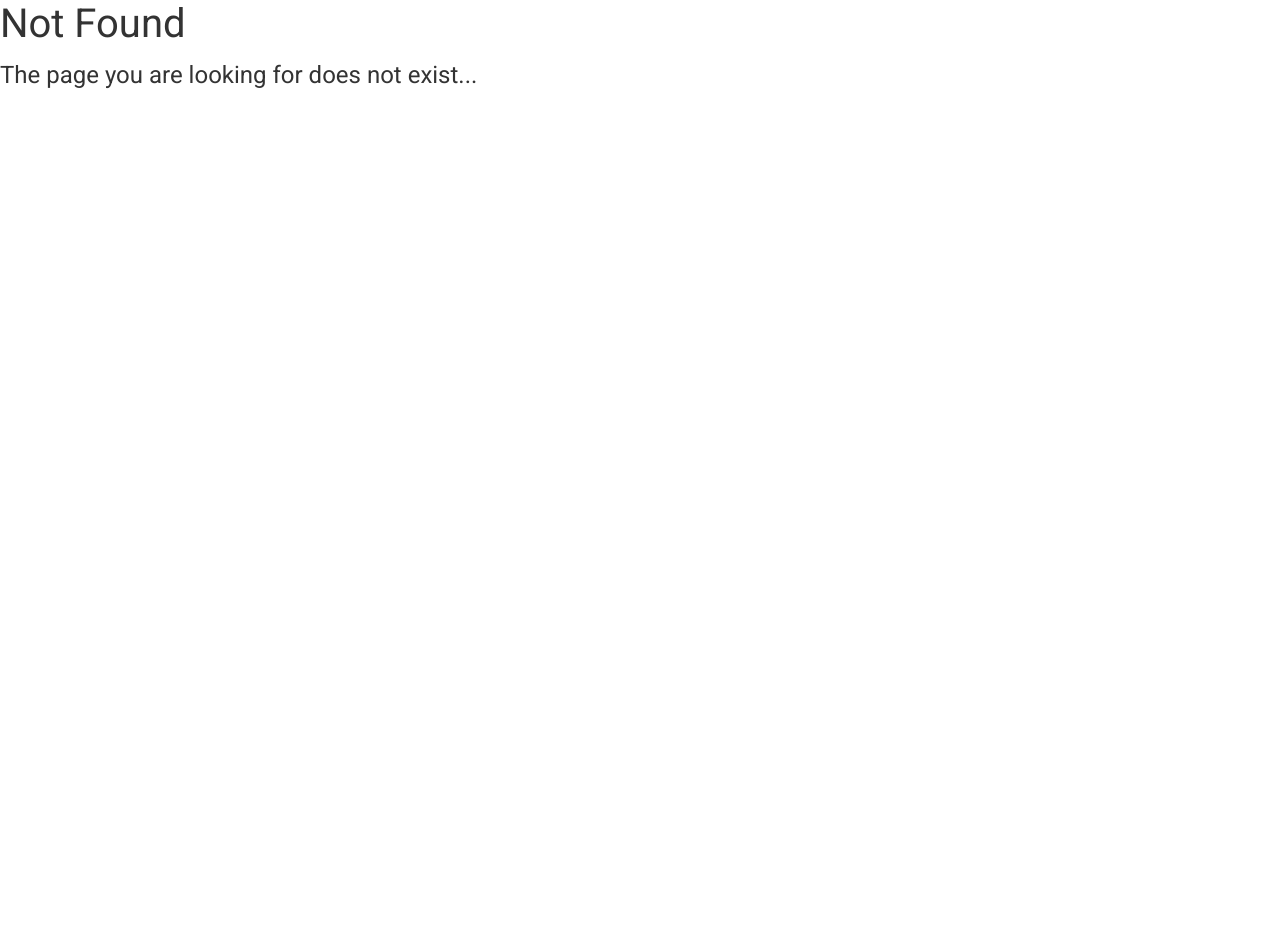
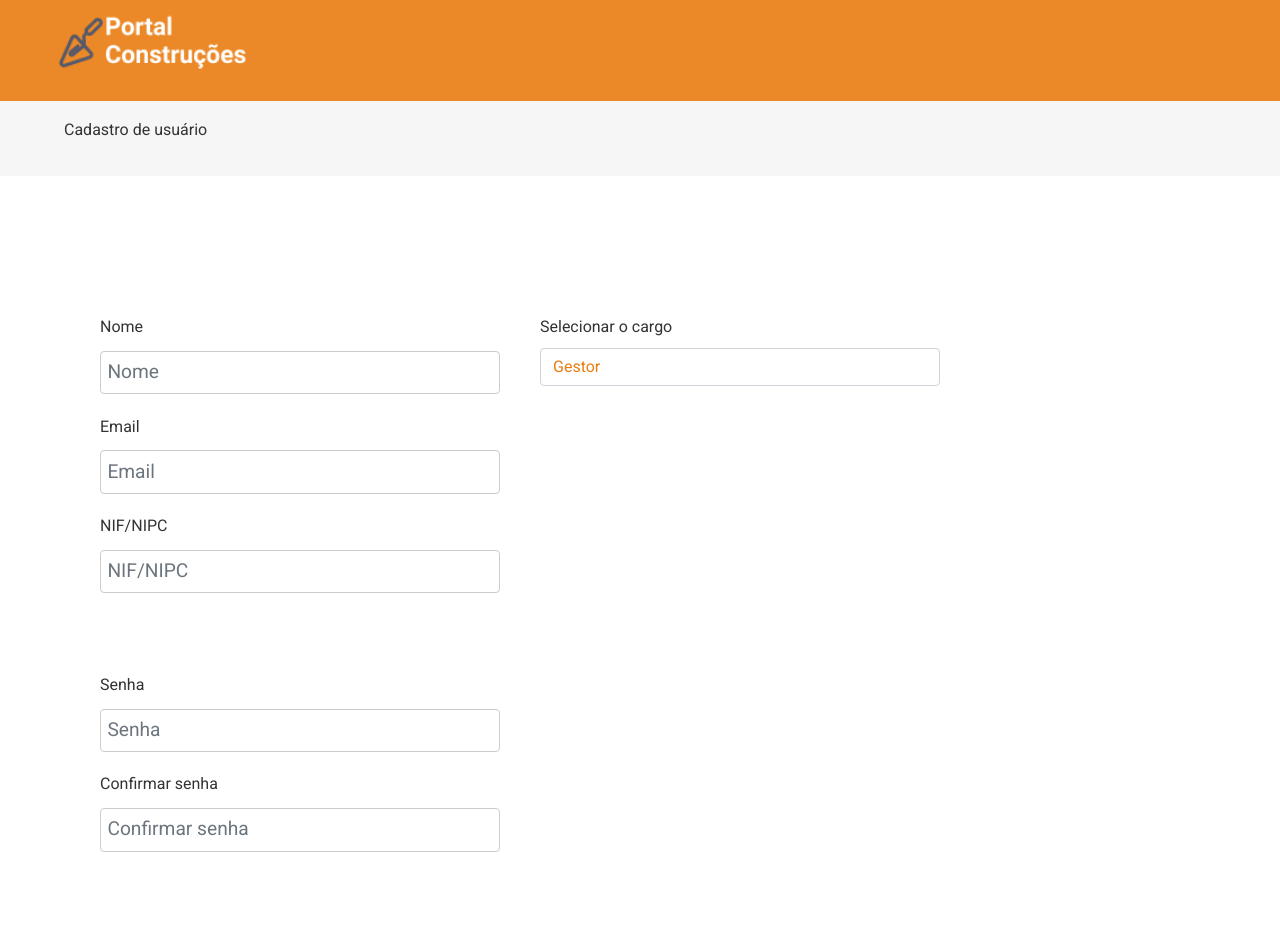
Before and after one commit to marcocmm/ConstructionAppFrontEnd, a React (Create React App) app: page /register in a window 1280 px wide. Before the commit this address had no page. Shown: the top 949 px of the page. Before the commit the page ends 800 px from the top, so only its background shows below. Built offline with nearby package versions, Linux system fonts and the light colour scheme.

Commit message:
Login and Register page

```diff
--- a/src/App.css
+++ b/src/App.css
@@ -97,6 +97,10 @@ img {
 
 .text-center {
   text-align: center;
+}
+
+.text-color-primary {
+  color: var(--primary-color);
 }
 
 .text-primary {
@@ -397,7 +401,15 @@ table th {
   width: 100%;
   border-bottom: solid 1px var(--primary-color);
   opacity: 0.9;
-  margin-bottom: 1rem;
+}
+.navbarLinks {
+  display: flex;
+  /* justify-content: space-between; */
+  align-items: center;
+  padding: 1rem 2rem;
+  z-index: 1;
+  width: 100%;
+  border-bottom: solid 1px #f6f6f6;
 }
 
 .navbar ul {
--- a/src/App.js
+++ b/src/App.js
@@ -2,6 +2,7 @@ import React, { Fragment } from "react";
 import { BrowserRouter as Router, Route, Switch } from "react-router-dom";
 import Home from "./components/pages/Home";
 import Login from "./components/pages/Login";
+import Register from "./components/pages/Register";
 import NotFound from "./components/pages/NotFound";
 import AuthState from "./context/auth/AuthState";
 import PrivateRoute from "./components/routing/PrivateRoute";
@@ -16,6 +17,7 @@ function App() {
           <Switch>
             <PrivateRoute exact path="/" component={Home} />
             <Route exact path="/login" component={Login} />
+            <Route exact path="/register" component={Register} />
             <Route component={NotFound} />
           </Switch>
         </Fragment>
--- /dev/null
+++ b/src/components/layout/CardObra.js
@@ -0,0 +1,36 @@
+import React from "react";
+import imgNovaObra from "../../img/novaObra.png";
+
+const CardObra = ({ obra }) => {
+  const novaObra = (
+    <div
+      style={{
+        width: "422px",
+        height: "365px",
+        backgroundColor: "#F6F6F6",
+        margin: "20px",
+        display: "flex",
+        flexDirection: "column",
+        alignItems: "center",
+      }}
+    >
+      <img
+        src={imgNovaObra}
+        style={{ width: "250px", marginTop: "30px" }}
+        alt="Nova Obra"
+      />
+    </div>
+  );
+
+  return <div>{!obra && novaObra}</div>;
+};
+
+// CardObra.propTypes = {
+//   img: PropTypes.string.isRequired,
+// };
+
+// CardObra.defaultProps = {
+//   img: novaObra,
+// };
+
+export default CardObra;
--- a/src/components/layout/Navbar.js
+++ b/src/components/layout/Navbar.js
@@ -1,14 +1,13 @@
 import React, { Fragment, useContext, useEffect } from "react";
-import PropTypes from "prop-types";
 import { Link } from "react-router-dom";
 import logo from "../../img/logo.png";
 
 import AuthContext from "../../context/auth/authContext";
 
-const Navbar = ({ title, icon }) => {
+const Navbar = ({ type }) => {
   const authContext = useContext(AuthContext);
 
-  const { logout, user, loadUser } = authContext;
+  const { logout, user } = authContext; //loadUser
 
   useEffect(() => {
     // loadUser();
@@ -19,13 +18,9 @@ const Navbar = ({ title, icon }) => {
     logout();
   };
 
+  const navbarContent = () => {
+    if (type === "home")
       return (
-    <div className="navbar bg-primary1">
-      <h1>
-        <Link to="/">
-          <img src={logo} />
-        </Link>
-      </h1>
         <ul>
           {" "}
           <Fragment>
@@ -38,18 +33,35 @@ const Navbar = ({ title, icon }) => {
             </li>
           </Fragment>
         </ul>
+      );
+  };
+  const navbarLinksContent = () => {
+    if (type === "register") return <ul>Cadastro de usuário</ul>;
+    else if (type === "home")
+      return (
+        <Fragment>
+          <ul>Obras em andamento</ul>
+          <ul>Relatórios</ul>
+          <ul>Fornecedores</ul>
+        </Fragment>
+      );
+  };
+
+  return (
+    <div>
+      <div className="navbar bg-primary1">
+        <h1>
+          <Link to="/">
+            <img src={logo} alt="Logo" />
+          </Link>
+        </h1>
+        {navbarContent()}
+      </div>
+      <div className="navbarLinks" style={{ backgroundColor: "#f6f6f6" }}>
+        {navbarLinksContent()}
+      </div>
     </div>
   );
 };
 
-Navbar.propTypes = {
-  title: PropTypes.string.isRequired,
-  icon: PropTypes.string,
-};
-
-Navbar.defaultProps = {
-  title: "Cards Manager",
-  icon: "fas fa-cube",
-};
-
 export default Navbar;
--- a/src/components/pages/Home.js
+++ b/src/components/pages/Home.js
@@ -1,11 +1,27 @@
 import React from "react";
 import Navbar from "../layout/Navbar";
+import CardObra from "../layout/CardObra";
+
+import { Row, Col } from "react-bootstrap";
 
 const Home = () => {
   return (
     <div>
       <Navbar />
-      Home!
+
+      <div
+        style={{
+          padding: "2.5rem",
+          display: "flex",
+          flexDirection: "row",
+          flexWrap: "wrap",
+          alignItems: "flex-start",
+          height: "100%",
+        }}
+      >
+        <CardObra />
+        <CardObra />
+      </div>
     </div>
   );
 };
--- a/src/components/pages/Login.js
+++ b/src/components/pages/Login.js
@@ -1,14 +1,8 @@
 import React, { useState, useContext, useEffect } from "react";
 import AuthContext from "../../context/auth/authContext";
 import logo from "../../img/logologin.png";
-import {
-  Container,
-  Button,
-  Navbar,
-  Nav,
-  NavDropdown,
-  Form,
-} from "react-bootstrap";
+import { Link } from "react-router-dom";
+import { Container, Form } from "react-bootstrap";
 
 const Login = (props) => {
   const authContext = useContext(AuthContext);
@@ -48,9 +42,9 @@ const Login = (props) => {
   return (
     <div className="bgLogin">
       <Container>
-        <div className="grid-2">
-          <div className="bg-light">
-            <h2 className="text-primary text-left">Login</h2>
+        <div className="grid-2" style={{ marginTop: "200px" }}>
+          <div className="bg-light" style={{ padding: "50px" }}>
+            <h2 className="text-color-primary text-left">Login</h2>
             <Form onSubmit={onSubmit}>
               <div className="form-group">
                 <label htmlFor="text">NIF</label>
@@ -71,13 +65,18 @@ const Login = (props) => {
                   value={senha}
                   onChange={onChange}
                 />
+
+                <p className="text-right text-color-primary">Esqueci a senha</p>
               </div>
               <div className="grid-2">
-                <input
-                  type=""
-                  value="Criar conta"
-                  className="btn btn-light btn-block"
-                />
+                <Link to="/register">
+                  <input
+                    type=""
+                    value="Criar conta"
+                    className="btn btn-light btn-block"
+                  />
+                </Link>
+
                 <input
                   type="submit"
                   value="Logar"
@@ -86,7 +85,7 @@ const Login = (props) => {
               </div>
             </Form>
           </div>
-          <div>
+          <div style={{ marginTop: "150px" }}>
             <img src={logo} alt="Logo" />
           </div>
         </div>
--- /dev/null
+++ b/src/components/pages/Register.js
@@ -0,0 +1,162 @@
+import React from "react";
+import Navbar from "../layout/Navbar";
+import { useFormFields } from "../../libs/hooksLib";
+import { Form, Button } from "react-bootstrap";
+
+const Home = () => {
+  const [fields, handleFieldChange] = useFormFields({
+    nome: "",
+    email: "",
+    nif: "",
+    cargo: "Gestor",
+    password: "",
+    password2: "",
+  });
+
+  function validateFields() {}
+
+  async function handleSubmit(event) {
+    event.preventDefault();
+
+    // setIsLoading(true);
+
+    try {
+      // await Auth.signIn(fields.email, fields.password);
+      // userHasAuthenticated(true);
+      // history.push("/");
+      console.log(fields);
+    } catch (e) {
+      console.log(e);
+      // setIsLoading(false);
+    }
+  }
+
+  return (
+    <div>
+      <Navbar type="register" />
+      <div
+        style={{
+          padding: "2.5rem",
+          display: "flex",
+          flexDirection: "row",
+          flexWrap: "wrap",
+          alignItems: "flex-start",
+          height: "100%",
+        }}
+      >
+        <Form onSubmit={handleSubmit}>
+          <Form.Group
+            style={{
+              padding: "2.5rem",
+              display: "flex",
+              flexDirection: "row",
+              flexWrap: "wrap",
+              alignItems: "flex-start",
+              height: "100%",
+            }}
+          >
+            <Form.Group
+              controlId="formName"
+              style={{ width: "400px", margin: "20px" }}
+            >
+              <Form.Group size="lg" controlId="nome">
+                <Form.Label>Nome</Form.Label>
+                <Form.Control
+                  type="text"
+                  placeholder="Nome"
+                  value={fields.nome}
+                  onChange={handleFieldChange}
+                />
+              </Form.Group>
+
+              <Form.Group size="lg" controlId="email">
+                <Form.Label>Email</Form.Label>
+                <Form.Control
+                  type="email"
+                  placeholder="Email"
+                  value={fields.email}
+                  onChange={handleFieldChange}
+                />
+              </Form.Group>
+              <Form.Group size="lg" controlId="nif">
+                <Form.Label>NIF/NIPC</Form.Label>
+                <Form.Control
+                  type="text"
+                  placeholder="NIF/NIPC"
+                  value={fields.nif}
+                  onChange={handleFieldChange}
+                />
+              </Form.Group>
+            </Form.Group>
+
+            <Form.Group
+              controlId="cargoForm"
+              style={{ width: "400px", margin: "20px" }}
+            >
+              <Form.Group controlId="cargo" size="lg">
+                <Form.Label>Selecionar o cargo</Form.Label>
+                <Form.Control
+                  as="select"
+                  style={{ color: "#e97d11" }}
+                  value={fields.cargo}
+                  onChange={handleFieldChange}
+                >
+                  <option>Gestor</option>
+                  <option>Operacional</option>
+                  <option>Encarregado</option>
+                  <option>Administrativo</option>
+                </Form.Control>
+              </Form.Group>
+            </Form.Group>
+
+            <Form.Group
+              controlId="formPassword"
+              style={{ width: "400px", margin: "20px" }}
+            >
+              <Form.Group size="lg" controlId="password">
+                <Form.Label>Senha</Form.Label>
+                <Form.Control
+                  type="password"
+                  placeholder="Senha"
+                  value={fields.password}
+                  onChange={handleFieldChange}
+                />
+              </Form.Group>
+              <Form.Group size="lg" controlId="password2">
+                <Form.Label>Confirmar senha</Form.Label>
+                <Form.Control
+                  type="password"
+                  placeholder="Confirmar senha"
+                  value={fields.password2}
+                  onChange={handleFieldChange}
+                />
+              </Form.Group>
+            </Form.Group>
+          </Form.Group>
+
+          <Form.Group
+            controlId="formBasicPassword"
+            style={{
+              width: "400px",
+              margin: "20px",
+              display: "flex",
+              // flexDirection: "row",
+              // flexWrap: "wrap",
+              // alignItems: "flex-start",
+              alignContent: "right",
+            }}
+          >
+            <Button variant="secundary" type="reset">
+              Cancelar
+            </Button>
+            <Button variant="primary" type="submit">
+              Criar Conta
+            </Button>
+          </Form.Group>
+        </Form>
+      </div>
+    </div>
+  );
+};
+
+export default Home;
--- a/src/context/auth/authReducer.js
+++ b/src/context/auth/authReducer.js
@@ -40,6 +40,7 @@ export default (state, action) => {
       };
     case AUTH_ERROR:
       console.log("auth error");
+      break;
     case LOGIN_FAIL:
       return {
         ...state,
--- /dev/null
+++ b/src/libs/hooksLib.js
@@ -0,0 +1,15 @@
+import { useState } from "react";
+
+export function useFormFields(initialState) {
+  const [fields, setValues] = useState(initialState);
+
+  return [
+    fields,
+    function (event) {
+      setValues({
+        ...fields,
+        [event.target.id]: event.target.value,
+      });
+    },
+  ];
+}
```
Also changed, not shown: src/img/novaObra.png (added). Lines whose indentation alone changed are shown as unchanged.
